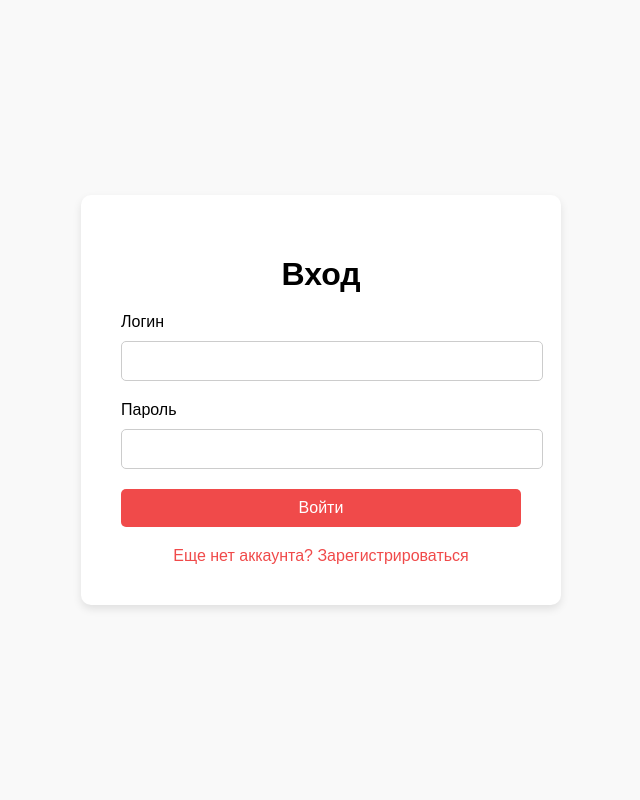
After one commit to ParkourJohnson/KiraPR3, a Flask app: page /login in a window 1280 px wide. The commit adds this page. Shown: the whole page, without its empty margins (319-959 px from the left). Run offline with Flask 3, Linux system fonts and the light colour scheme.

Commit message:
register and login

```diff
--- a/app.py
+++ b/app.py
@@ -1,8 +1,16 @@
 from flask import Flask, render_template
 from flask_sqlalchemy import SQLAlchemy
+from werkzeug.security import generate_password_hash, check_password_hash
+from flask import render_template, redirect, url_for, flash, request
+from flask_login import LoginManager, login_user, logout_user, login_required, current_user
+import os
+from flask_login import UserMixin
 
 # Создаем экземпляр Flask-приложения
 app = Flask(__name__)
+
+secret_key = os.urandom(24)
+app.secret_key = secret_key
 
 # Указываем путь к базе данных (SQLite)
 app.config['SQLALCHEMY_DATABASE_URI'] = 'sqlite:///hotel.db'
@@ -10,6 +18,11 @@ app.config['SQLALCHEMY_TRACK_MODIFICATIONS'] = False
 
 # Создаем объект базы данных SQLAlchemy
 db = SQLAlchemy(app)
+
+# Настройка менеджера пользователей
+login_manager = LoginManager()
+login_manager.init_app(app)
+login_manager.login_view = 'login'
 
 # Определение модели для номеров (Room)
 class Room(db.Model):
@@ -19,6 +32,18 @@ class Room(db.Model):
     price = db.Column(db.Float, nullable=False)  # Цена за ночь
     image = db.Column(db.String(255), nullable=False)  # Путь к изображению номера
 
+# Наследуем класс User от UserMixin, который содержит нужные методы
+class User(db.Model, UserMixin):
+    id = db.Column(db.Integer, primary_key=True)
+    username = db.Column(db.String(150), unique=True, nullable=False)
+    password_hash = db.Column(db.String(150), nullable=False)
+
+    def set_password(self, password):
+        self.password_hash = generate_password_hash(password)
+
+    def check_password(self, password):
+        return check_password_hash(self.password_hash, password)
+
 # Маршрут для главной страницы
 @app.route('/')
 def index():
@@ -26,9 +51,61 @@ def index():
 
 # Маршрут для страницы с номерами
 @app.route('/rooms')
+@login_required
 def rooms():
-    rooms_list = Room.query.all()  # Получаем все номера из базы данных
+    rooms_list = Room.query.all()
     return render_template('rooms.html', rooms=rooms_list)
+
+
+@login_manager.user_loader
+def load_user(user_id):
+    return User.query.get(int(user_id))
+
+# Маршрут для регистрации
+@app.route('/register', methods=['GET', 'POST'])
+def register():
+    if request.method == 'POST':
+        username = request.form['username']
+        password = request.form['password']
+
+        if User.query.filter_by(username=username).first():
+            flash('Такой пользователь уже существует!')
+            return redirect(url_for('register'))
+
+        new_user = User(username=username)
+        new_user.set_password(password)
+
+        db.session.add(new_user)
+        db.session.commit()
+
+        flash('Регистрация успешна! Теперь вы можете войти.')
+        return redirect(url_for('login'))
+
+    return render_template('register.html')
+
+# Маршрут для входа
+@app.route('/login', methods=['GET', 'POST'])
+def login():
+    if request.method == 'POST':
+        username = request.form['username']
+        password = request.form['password']
+        user = User.query.filter_by(username=username).first()
+
+        if user is None or not user.check_password(password):
+            flash('Неправильный логин или пароль')
+            return redirect(url_for('login'))
+
+        login_user(user)
+        return redirect(url_for('rooms'))
+
+    return render_template('login.html')
+
+# Маршрут для выхода
+@app.route('/logout')
+@login_required
+def logout():
+    logout_user()
+    return redirect(url_for('index'))
 
 # Запуск приложения
 if __name__ == '__main__':
--- a/static/styles.css
+++ b/static/styles.css
@@ -102,3 +102,85 @@ footer {
     width: 200px; /* Ширина логотипа */
     height: auto;
 }
+
+.auth-buttons {
+    display: flex;
+    gap: 10px;
+}
+
+.auth-buttons .btn-small {
+    padding: 5px 10px;
+    background-color: #f04a4a;
+    color: white;
+    text-decoration: none;
+    border-radius: 5px;
+    font-size: 14px;
+}
+
+/* ---- */
+
+/* Стили для страниц регистрации и входа */
+.auth-container {
+    display: flex;
+    justify-content: center;
+    align-items: center;
+    height: 100vh;
+    background-color: #f9f9f9;
+}
+
+.auth-container h1 {
+    text-align: center;
+    margin-bottom: 20px;
+    font-size: 32px;
+}
+
+.auth-form {
+    background-color: white;
+    padding: 40px;
+    border-radius: 10px;
+    box-shadow: 0 4px 8px rgba(0, 0, 0, 0.1);
+    max-width: 400px;
+    width: 100%;
+}
+
+.auth-form label {
+    display: block;
+    margin-bottom: 10px;
+    font-size: 16px;
+}
+
+.auth-form input {
+    width: 100%;
+    padding: 10px;
+    margin-bottom: 20px;
+    border: 1px solid #ccc;
+    border-radius: 5px;
+    font-size: 16px;
+}
+
+.auth-form button {
+    width: 100%;
+    padding: 10px;
+    background-color: #f04a4a;
+    color: white;
+    border: none;
+    border-radius: 5px;
+    font-size: 16px;
+    cursor: pointer;
+}
+
+.auth-form button:hover {
+    background-color: #e03a3a;
+}
+
+.auth-form a {
+    display: block;
+    text-align: center;
+    margin-top: 20px;
+    text-decoration: none;
+    color: #f04a4a;
+}
+
+.auth-form a:hover {
+    text-decoration: underline;
+}
--- a/templates/index.html
+++ b/templates/index.html
@@ -17,6 +17,10 @@
                 <li><a href="#contact">Контакты</a></li>
             </ul>
         </nav>
+        <div class="auth-buttons">
+            <a href="/register" class="btn-small">Регистрация</a>
+            <a href="/login" class="btn-small">Вход</a>
+        </div>
     </header>
 
     <!-- Основной блок -->
@@ -28,7 +32,6 @@
         <p>Уют и комфорт для вашего отдыха</p>
         <a href="/rooms" class="btn">Забронировать сейчас</a>
     </section>
-
 
     <!-- Галерея -->
     <section class="gallery">
--- /dev/null
+++ b/templates/login.html
@@ -0,0 +1,26 @@
+<!DOCTYPE html>
+<html lang="ru">
+<head>
+    <meta charset="UTF-8">
+    <meta name="viewport" content="width=device-width, initial-scale=1.0">
+    <title>Вход</title>
+    <link rel="stylesheet" href="/static/styles.css">
+</head>
+<body>
+    <div class="auth-container">
+        <div class="auth-form">
+            <h1>Вход</h1>
+            <form method="POST" action="{{ url_for('login') }}">
+                <label for="username">Логин</label>
+                <input type="text" id="username" name="username" required>
+
+                <label for="password">Пароль</label>
+                <input type="password" id="password" name="password" required>
+
+                <button type="submit">Войти</button>
+            </form>
+            <a href="{{ url_for('register') }}">Еще нет аккаунта? Зарегистрироваться</a>
+        </div>
+    </div>
+</body>
+</html>
```
Also changed, not shown: templates/register.html (added, +26 -0 lines), README.md, instance/hotel.db.
